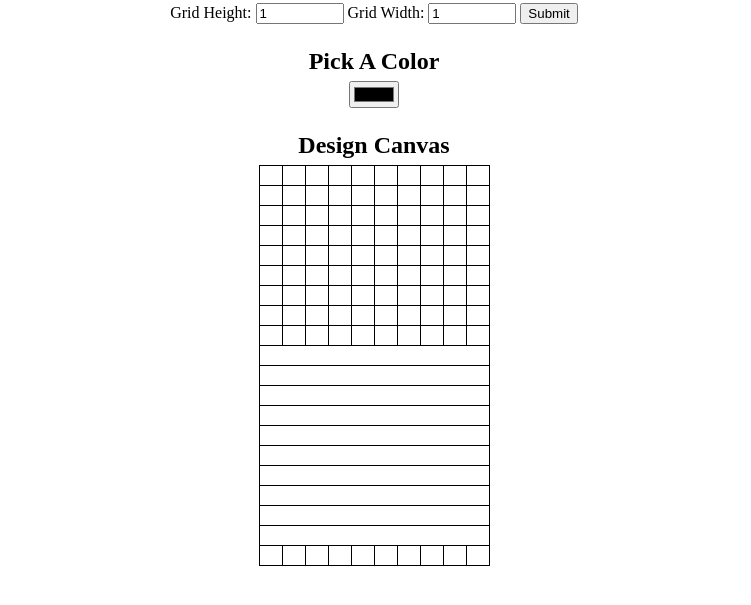
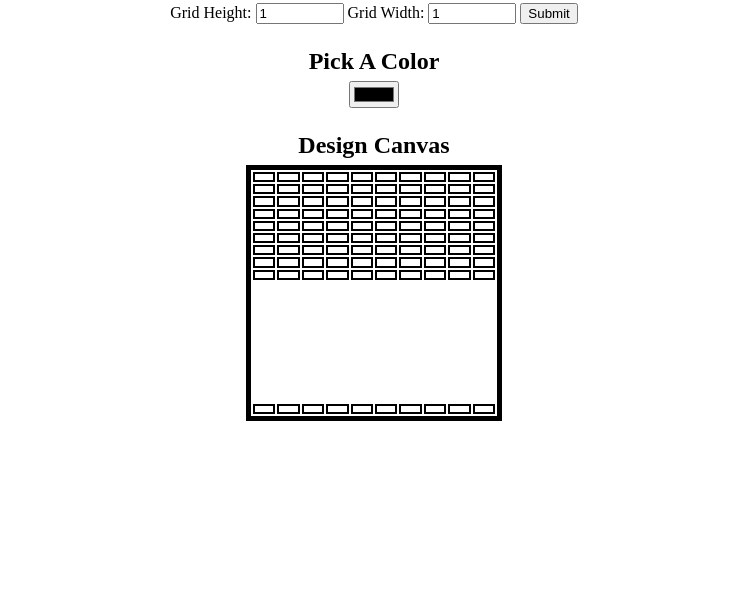
Before and after one commit to udacity/project-pixel-art-maker-starter, a plain HTML site: page index.html in a window 1280 px wide. Shown: the part 167-772 px from the top of the page, without its empty margins (266-1017 px from the left). Drawn offline with Linux system fonts and the light colour scheme.

Commit message:
Update styles.css

```diff
--- a/styles.css
+++ b/styles.css
@@ -19,22 +19,28 @@ h2:first-of-type {
 table,
 tr,
 td {
-    border: 1px solid black;
+    border: 2px solid black;
 }
 
 table {
-    border-collapse: collapse;
+    border-collapse: separate;
     margin: 0 auto;
 }
 
 tr {
-    height: 20px;
+    height: 6px;
 }
 
 td {
-    width: 20px;
+    width: 6px;
 }
 
 input[type=number] {
     width: 6em;
 }
+
+table#pixelCanvas {
+    width: 256px;
+    height: 256px;
+    border: 5px solid black;
+}
```
